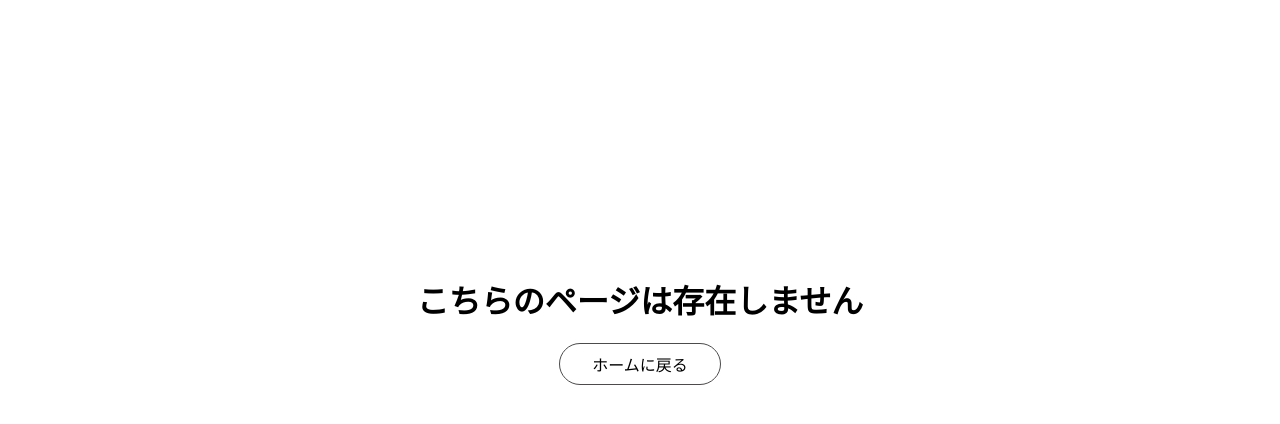
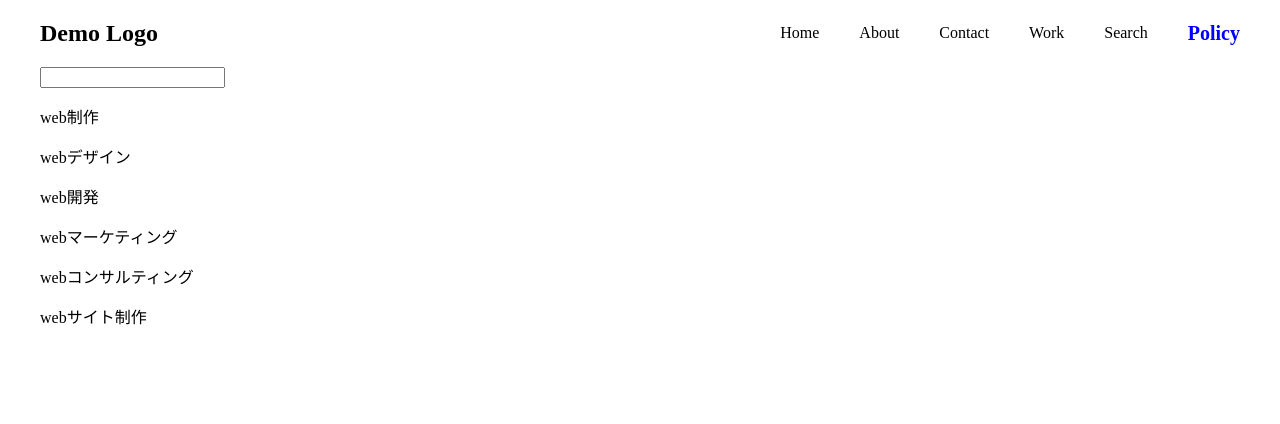
Before and after one commit to naofunky/practice, a React (Vite) app: page /policy in a window 1280 px wide. Shown: the top 424 px of the page. Built offline with nearby package versions, Linux system fonts and the light colour scheme.

Commit message:
feat: 追加
useSearchParamsの使い方実践

```diff
--- a/src/App.tsx
+++ b/src/App.tsx
@@ -6,6 +6,7 @@ import Contact from './features/pages/contact/components/Contact';
 import Notfound from './features/Notfound/components/Notfound';
 import Work from './features/pages/work/components/Work';
 import { Search } from './features/pages/search/components/Search';
+import Policy from './features/pages/policy/components/Policy';
 
 function App() {
   return (
@@ -18,6 +19,7 @@ function App() {
             <Route path="/contact" element={<Contact />} />
             <Route path="/work" element={<Work />} />
             <Route path="/search" element={<Search />} />
+            <Route path="/policy" element={<Policy />} />
             <Route path="*" element={<Notfound />} />
           </Routes>
         </div>
--- a/src/features/Header/components/Header.tsx
+++ b/src/features/Header/components/Header.tsx
@@ -25,6 +25,9 @@ const Header = () => {
           <li>
             <NavLink to="/search">Search</NavLink>
           </li>
+          <li>
+            <NavLink to="/policy">Policy</NavLink>
+          </li>
         </ul>
       </nav>
     </>
--- /dev/null
+++ b/src/features/pages/policy/components/Policy.tsx
@@ -0,0 +1,37 @@
+import { useSearchParams } from 'react-router-dom';
+import Header from '../../../Header/components/Header';
+import { ChangeEvent } from 'react';
+
+const Policy = () => {
+  const datas = [
+    'web制作',
+    'webデザイン',
+    'web開発',
+    'webマーケティング',
+    'webコンサルティング',
+    'webサイト制作',
+  ];
+
+  const [searchTerm, setSearchTerm] = useSearchParams({ keys: '' });
+  const keys = searchTerm.get('keys') as string;
+
+  const handleSearch = (e: ChangeEvent<HTMLInputElement>) => {
+    setSearchTerm((prev) => {
+      prev.set('keys', e.target.value);
+      return prev;
+    });
+  };
+
+  const results = datas.filter((data) => data.includes(keys));
+  return (
+    <div>
+      <Header />
+      <input type="text" value={keys} onChange={(e) => handleSearch(e)} />
+      {results.map((result) => (
+        <p>{result}</p>
+      ))}
+    </div>
+  );
+};
+
+export default Policy;
```
